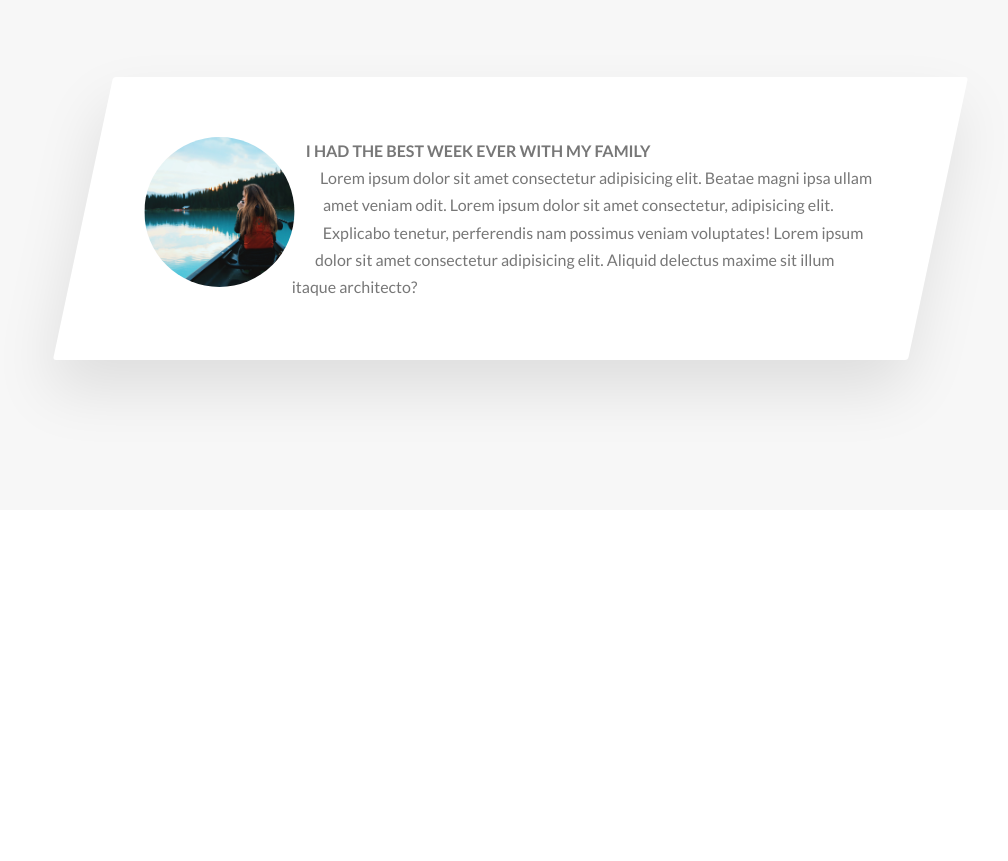
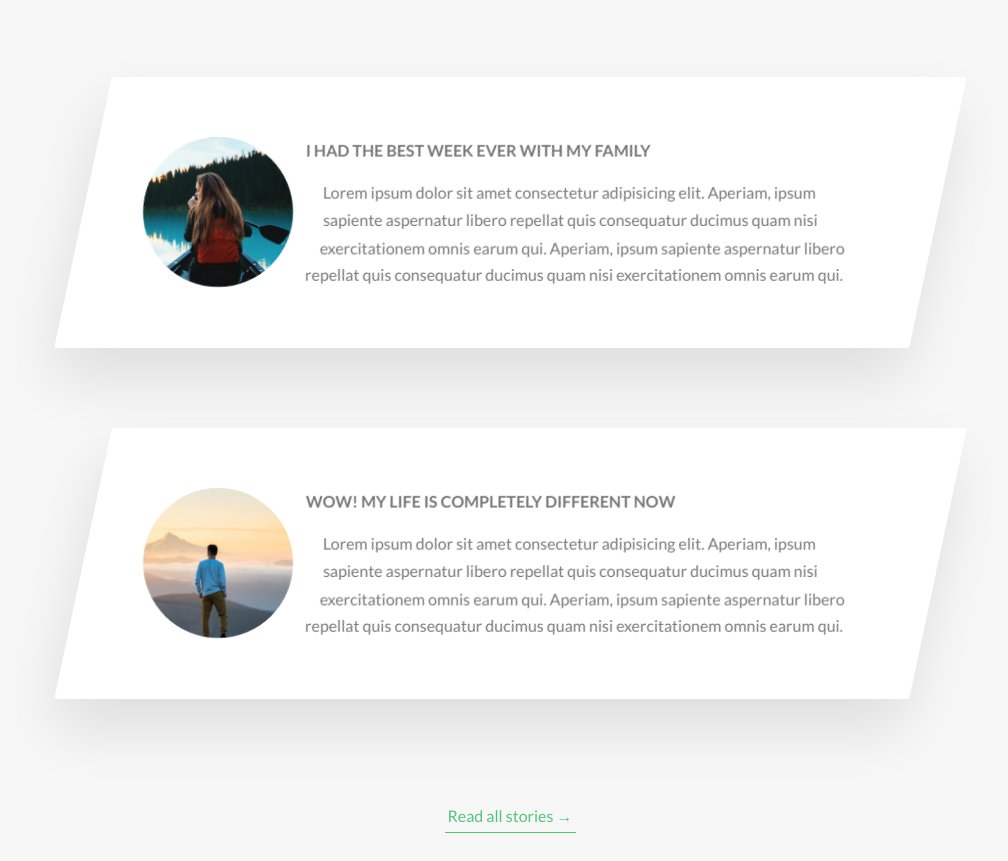
Before and after one commit to DCasely/advanced-css-course-master, a website: page Natours/starter/index.html in a window 1280 px wide. Shown: the part 3509-4370 px from the top of the page, without its empty margins (130-1138 px from the left). Before the commit the page ends 4049 px from the top, so only its background shows below. Drawn offline with Linux system fonts and the light colour scheme.

Commit message:
5.43 COMPLETE

```diff
--- a/Natours/starter/index.html
+++ b/Natours/starter/index.html
@@ -257,30 +257,47 @@
           </h2>
         </div>
 
+
           <div class="row">
             <div class="story">
               <figure class="story__shape">
-              <img
-                src="./img/nat-8.jpg"
-                alt="Person on a tour"
-                class="story__img"
-              />
+                <img src="img/nat-8.jpg" alt="Person on a tour" class="story__img">
+                <figcaption class="story__caption">Mary Smith</figcaption>
               </figure>
               <div class="story__text">
-              <h3 class="heading-tertiary .u-margin-bottom-small">
-                I had the best week ever with my family
-              </h3>
+                <h3 class="heading-tertiary u-margin-bottom-small">I had the best week ever with my family</h3>
                 <p>
-                Lorem ipsum dolor sit amet consectetur adipisicing elit. Beatae
-                magni ipsa ullam amet veniam odit. Lorem ipsum dolor sit amet
-                consectetur, adipisicing elit. Explicabo tenetur, perferendis
-                nam possimus veniam voluptates! Lorem ipsum dolor sit amet
-                consectetur adipisicing elit. Aliquid delectus maxime sit illum
-                itaque architecto?
+                  Lorem ipsum dolor sit amet consectetur adipisicing elit. Aperiam, ipsum sapiente aspernatur libero repellat quis
+                  consequatur
+                  ducimus quam nisi exercitationem omnis earum qui. Aperiam, ipsum sapiente aspernatur libero
+                  repellat quis consequatur ducimus quam nisi exercitationem omnis earum qui.
                 </p>
               </div>
             </div>
           </div>
+
+          <div class="row">
+            <div class="story">
+              <figure class="story__shape">
+                <img src="img/nat-9.jpg" alt="Person on a tour" class="story__img">
+                <figcaption class="story__caption">Jack Wilson</figcaption>
+              </figure>
+              <div class="story__text">
+                <h3 class="heading-tertiary u-margin-bottom-small">WOW! My life is completely different now</h3>
+                <p>
+                  Lorem ipsum dolor sit amet consectetur adipisicing elit. Aperiam, ipsum sapiente aspernatur libero repellat quis
+                  consequatur
+                  ducimus quam nisi exercitationem omnis earum qui. Aperiam, ipsum sapiente aspernatur libero
+                  repellat quis consequatur ducimus quam nisi exercitationem omnis earum qui.
+                </p>
+              </div>
+            </div>
+          </div>
+
+          <div class="u-center-text u-margin-top-huge">
+            <a href="#" class="btn-text">Read all stories &rarr;</a>
+          </div>
+          </section>
       </section>
     </main>
 
--- a/Natours/starter/sass/components/_story.scss
+++ b/Natours/starter/sass/components/_story.scss
@@ -22,13 +22,41 @@
     -webkit-clip-path: circle(50% at 50% 50%);
     clip-path: circle(50% at 50% 50%);
     transform: translateX(-3rem) skewX(12deg);
+    position: relative;
   }
 
   &__img {
     height: 100%;
+    transform: translateX(-4rem) scale(1.4);
+    backface-visibility: hidden;
+    transition: all 0.5s;
   }
 
   &__text {
     transform: skewX(12deg);
   }
+
+  &__caption {
+    position: absolute;
+    top: 50%;
+    left: 50%;
+    transform: translate(-50%, 20%);
+    color: $color-white;
+    text-transform: uppercase;
+    font-size: 1.7rem;
+    text-align: center;
+    opacity: 0;
+    transition: all 0.5s;
+    backface-visibility: hidden;
+  }
+
+  &:hover &__caption {
+    opacity: 1;
+    transform: translate(-50%, -50%);
+  }
+
+  &:hover &__img {
+    transform: translateX(-4rem) scale(1);
+    filter: blur(3px) brightness(80%);
+  }
 }
```
Also changed, not shown: Natours/starter/css/style.css. Lines whose indentation alone changed are shown as unchanged.
